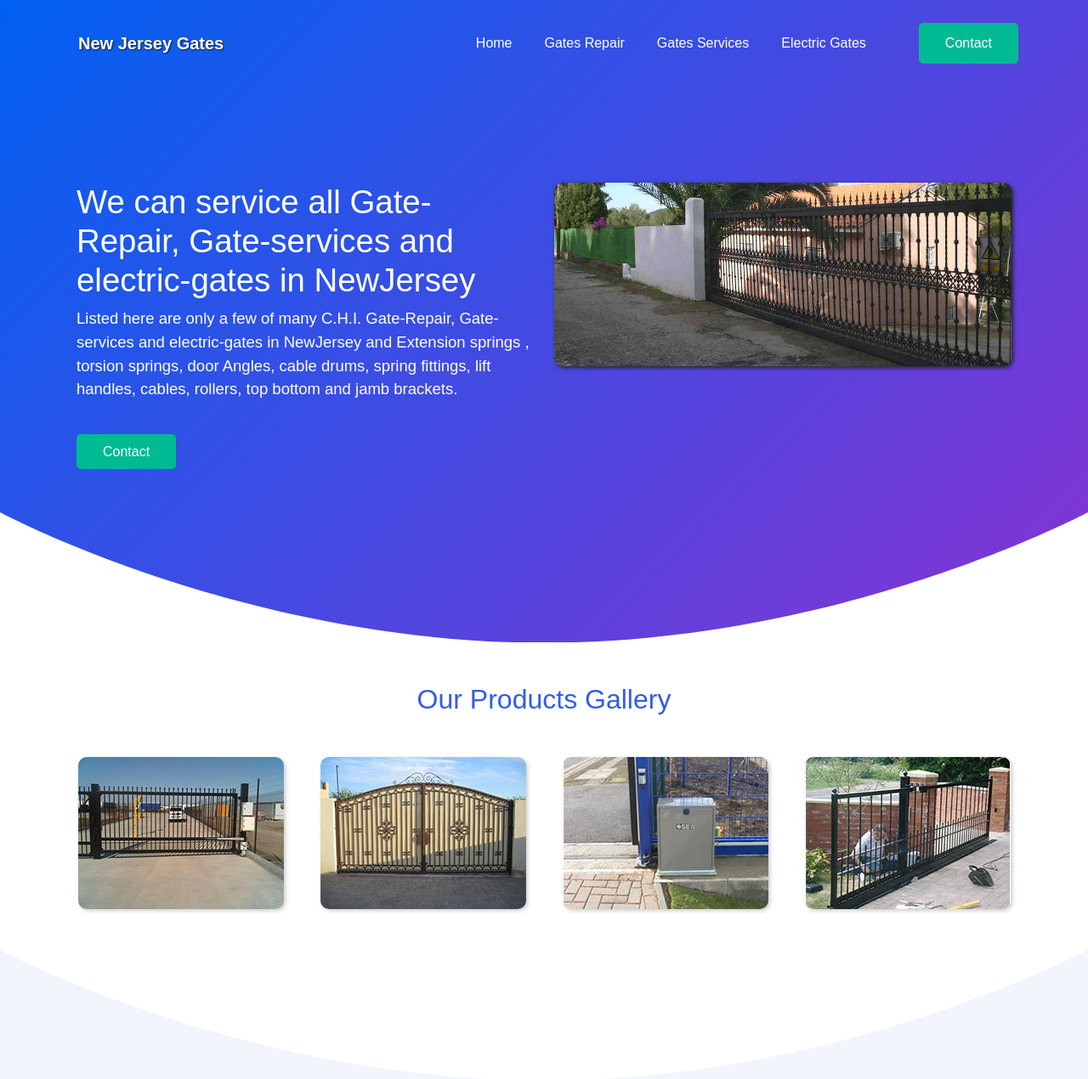
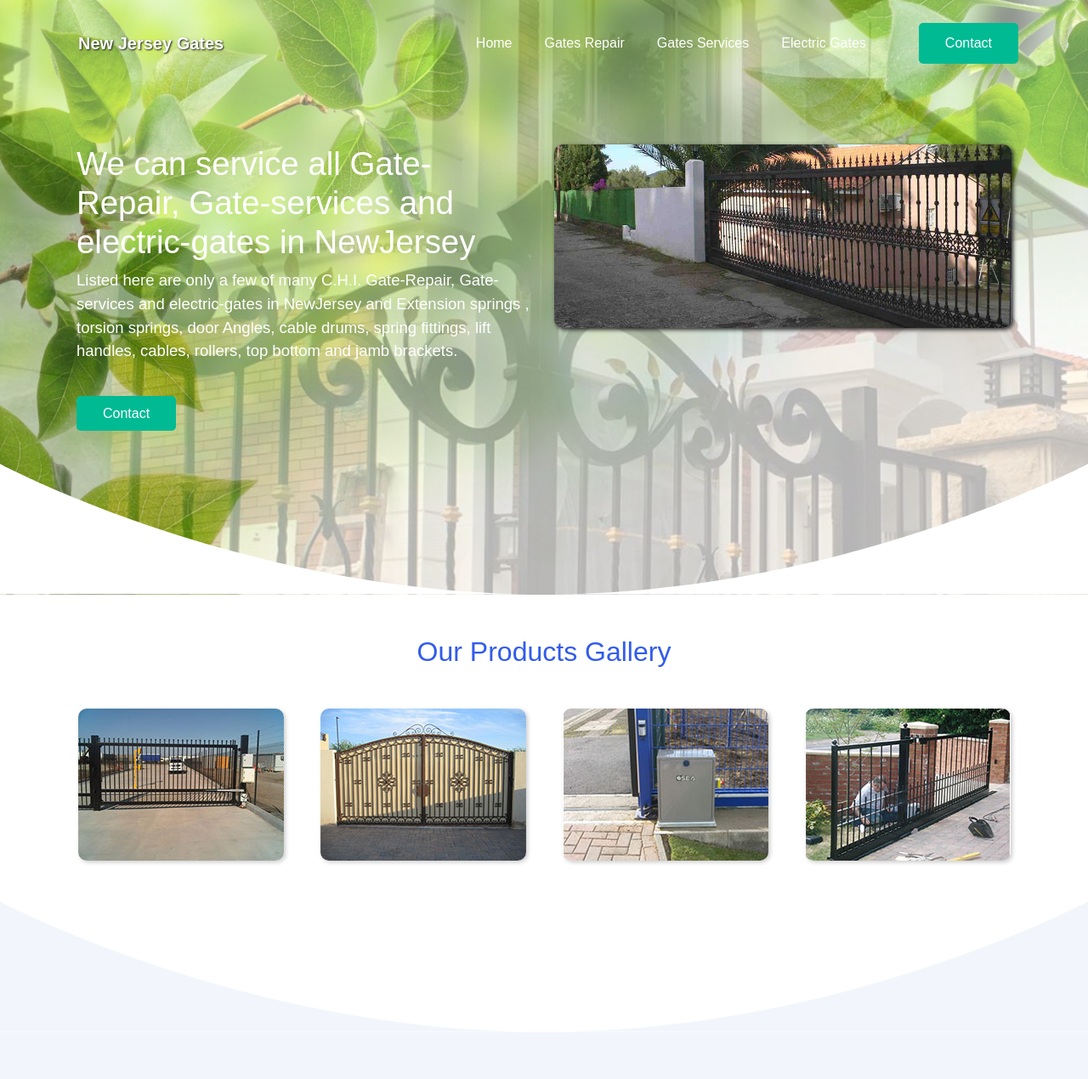
Before and after one commit to awaisprojects/newJerseyGates., a PHP site: page / in a window 1280 px wide. Shown: the top 1270 px of the page at 85% size. Run offline with PHP 8.4, Linux system fonts and the light colour scheme.

Commit message:
improved

```diff
--- a/assets/css/style.css
+++ b/assets/css/style.css
@@ -30,8 +30,10 @@ body img {
 }
 #mainContainer .coverContainer {
   position: relative;
-  background-image: linear-gradient(135deg, #0061f2 0%, rgba(105, 0, 199, 0.8) 100%);
+  background: linear-gradient(135deg, rgba(0, 97, 242, 0) 0%, rgba(105, 0, 199, 0) 100%), url("../images/leaves.jpg");
   padding: 95px 0px 144px 0px;
+  background-attachment: fixed;
+  background-size: cover;
 }
 #mainContainer .coverContainer .headerContainer nav {
   padding: 27px 0px;
--- a/assets/css/style.scss
+++ b/assets/css/style.scss
@@ -31,12 +31,15 @@ body {
   }
   .coverContainer {
     position: relative;
-    background-image: linear-gradient(
-      135deg,
-      #0061f2 0%,
-      rgba(105, 0, 199, 0.8) 100%
-    );
+    background: linear-gradient(
+        135deg,
+        rgba(#0061f2, 0) 0%,
+        rgba(105, 0, 199, 0) 100%
+      ),
+      url("../images/leaves.jpg");
     padding: 95px 0px 144px 0px;
+    background-attachment: fixed;
+    background-size: cover;
     // Header Container css start
     .headerContainer {
       nav {
--- a/index.html
+++ b/index.html
@@ -26,7 +26,28 @@
   </head>
   <body>
     <div id="mainContainer">
-      <div class="coverContainer">
+      <div class="coverContainer" style="overflow: hidden; height: 700px">
+        <div
+          style="
+            background-image: url(./assets/images/gate.jpg);
+            background-size: cover;
+            position: absolute;
+            width: 100%;
+            top: 0px;
+            height: 700px;
+            opacity: 0.3;
+          "
+        ></div>
+        <div
+          style="
+            width: 100%;
+            height: 700px;
+            position: absolute;
+            top: 0px;
+            left: 0px;
+            padding-top: 50px;
+          "
+        >
           <div class="headerContainer">
             <nav
               class="navbar navbar-expand-lg navbar-dark fixed-top navBar"
@@ -89,8 +110,8 @@
             <div class="row">
               <div class="col-lg-6 mb-5">
                 <h1 class="heading">
-                We can service all Gate-Repair, Gate-services and electric-gates
-                in NewJersey
+                  We can service all Gate-Repair, Gate-services and
+                  electric-gates in NewJersey
                 </h1>
                 <p class="mb-5">
                   Listed here are only a few of many C.H.I. Gate-Repair,
@@ -103,6 +124,7 @@
               </div>
               <div class="col-lg-6">
                 <img src="./assets/images/banner5.jpg" alt="" />
+              </div>
             </div>
           </div>
         </div>
```
Also changed, not shown: assets/images/gate.jpg (added), assets/images/leaves.jpg (added). Lines whose indentation alone changed are shown as unchanged.
